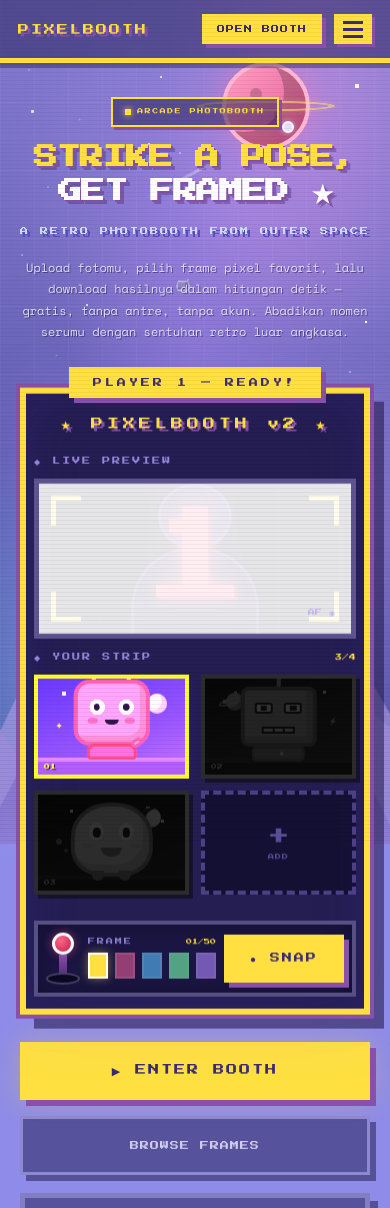
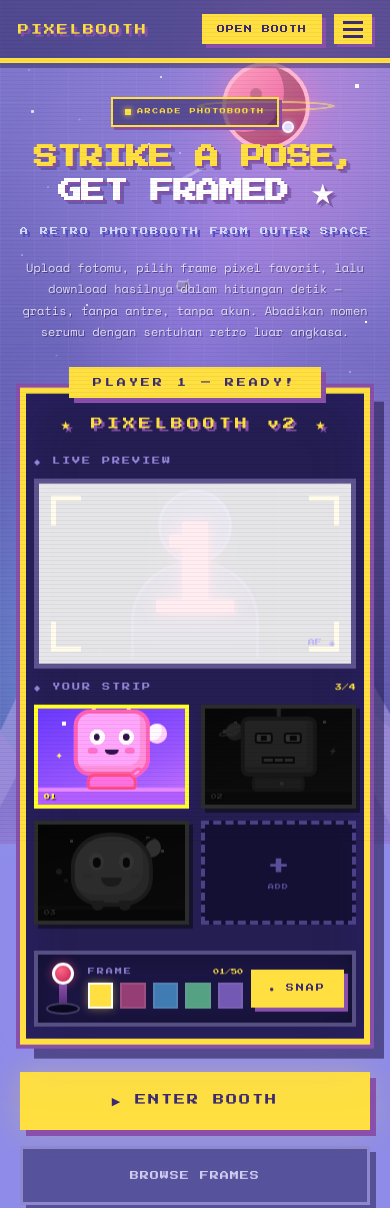
Before and after one commit to nurfikrimakassar/pixelbooth, a Next.js app: page / in a window 390 px wide. Shown: the top 1208 px of the page. Built offline with nearby package versions, Linux system fonts and the light colour scheme.

Commit message:
Adjust mobile preview and snap button

```diff
--- a/app/globals.css
+++ b/app/globals.css
@@ -100,8 +100,9 @@ body {
   .stats > div > div:last-child{font-size:8px !important;}
   .cabinet-body{padding:24px 8px 12px !important;}
   .screen-row{flex-direction:column !important;gap:14px !important;}
-  .preview-box{min-height:160px !important;}
+  .preview-box{min-height:190px !important;}
   .strip-grid{min-height:220px !important;}
   .ctrl-panel{flex-wrap:wrap !important;gap:8px !important;justify-content:center !important;padding:8px !important;}
+  .ctrl-panel .btn-snap{font-size:8px !important;padding:14px 18px !important;box-shadow:4px 4px 0 #8850AA !important;}
   .cta-row{flex-direction:column !important;}
 }
```
